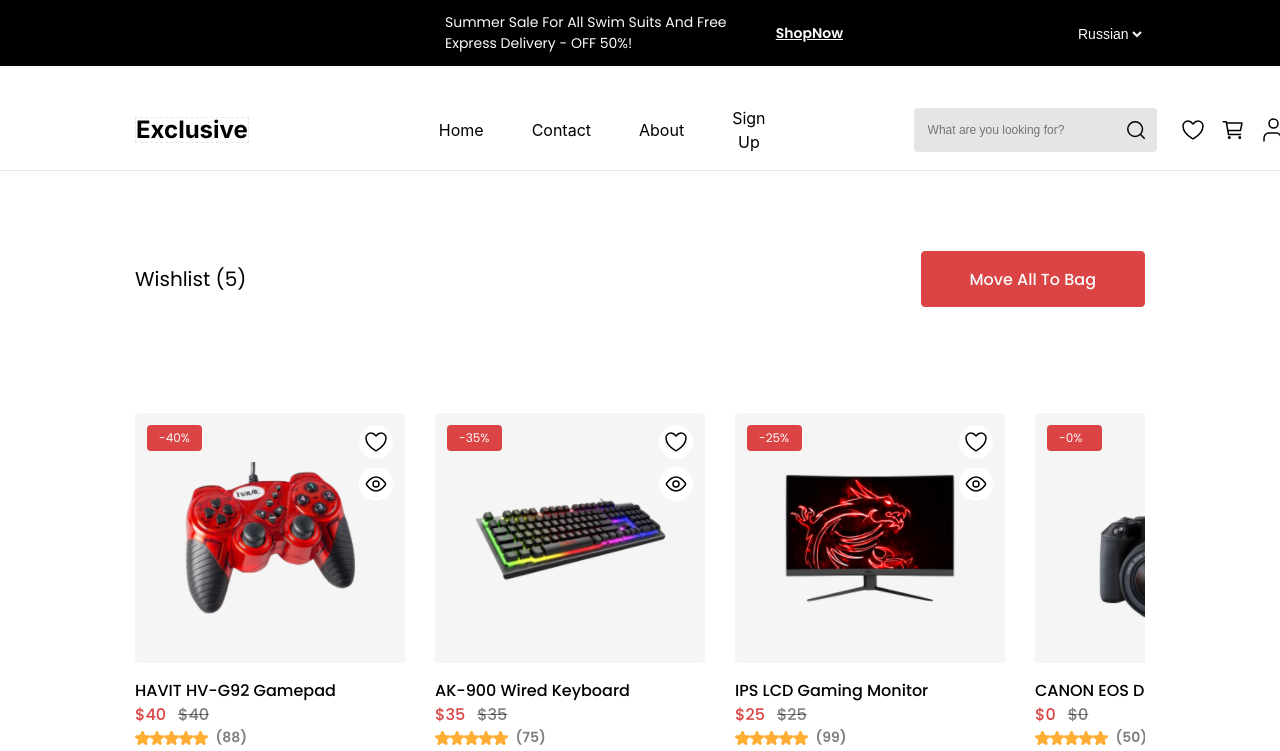
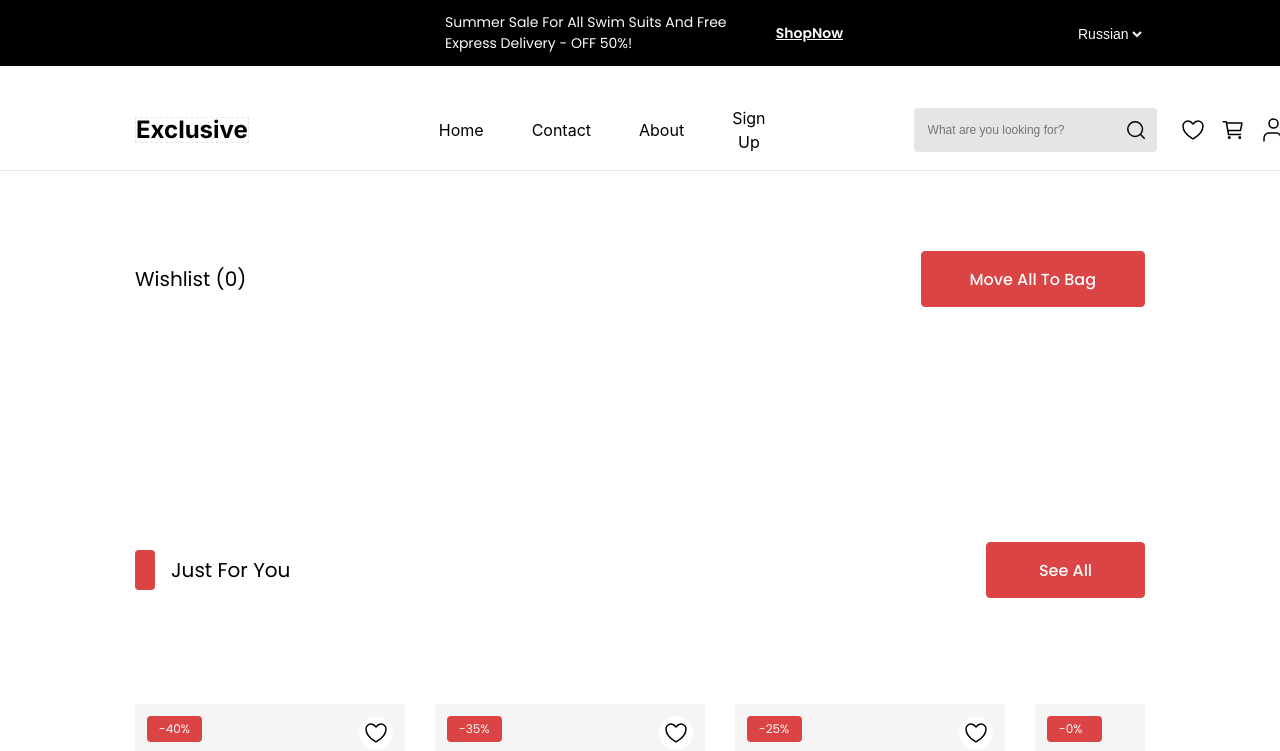
Before and after one commit to AnatoliyKlimov/Maxima-practice-2, a React (Create React App) app: page /wishlist in a window 1280 px wide. Shown: the top 751 px of the page. Built offline with nearby package versions, Linux system fonts and the light colour scheme.

Commit message:
Wishlist товаров

```diff
--- a/src/components/card-product/card-product.jsx
+++ b/src/components/card-product/card-product.jsx
@@ -14,7 +14,7 @@
                         </div>
 
                         <div className="card-product-main-block-btns">
-                            <button className="card-product-main-btns card-product-btn-like"></button>
+                            <button onClick={()=>props.addWishlist(props.elem)} className="card-product-main-btns card-product-btn-like"></button>
                             <button className="card-product-main-btns card-product-btn-view"></button>
                         </div>
                     <button className='card-product-add-cart' onClick={()=>props.addCart(props.elem)}>Add To Cart</button>
--- a/src/pages/about-page/about-page.jsx
+++ b/src/pages/about-page/about-page.jsx
@@ -1,7 +1,5 @@
 import '../about-page/about-page.css';
 import '../main-page/featured-section/featured-section.css'
-import Header from '../../components/header/header';
-import Footer from '../../components/footer/footer';
 import dataS from './data/statistics-data.js';
 import dataW from './data/workers-data.js'
 import StatisticsBlock from '../../components/statistics-block/statistics-block.jsx';
--- a/src/pages/main-page/todays-section/todays-section.jsx
+++ b/src/pages/main-page/todays-section/todays-section.jsx
@@ -15,9 +15,6 @@
     const secondary_title = "Flash Sales";
     const ViewAllProducts_btn = "View All Products";
     const listRef = useRef(null);
-    const countProducts = useSelector(store => store.countProducts);
-    const totalPrice = useSelector(store => store.totalPrice);
-    const basketProducts = useSelector(store => store.basketProducts);
     const dispatch = useDispatch();
 
     function scrollContainerBy(step) {
@@ -33,6 +30,15 @@
             price: data.price
         });
     }
+
+    function addProductWishList(data) {
+        dispatch({
+            type: 'ADD_PRODUCT_WISHLIST',
+            id: data.id,
+            data: data,
+        });
+    }
+
     let product = data.map((elem, index) => {
 
         return <CardProduct
@@ -43,6 +49,7 @@
             name={elem.name}
             raiting={elem.raiting}
             addCart = {addProduct}
+            addWishlist = {addProductWishList}
         />
     });
 
--- a/src/pages/wishlist-page/wishlist-page.jsx
+++ b/src/pages/wishlist-page/wishlist-page.jsx
@@ -1,17 +1,29 @@
 import '../wishlist-page/wishlist-page.css';
-import Header from '../../components/header/header';
-import Footer from '../../components/footer/footer';
-import TitleSection from '../../components/title-section/title-section';
 import ViewButton from '../../components/view-button/view-button';
 import CardProduct from '../../components/card-product/card-product';
 import '../../components/title-section/title-section.css'
 import data from '../../components/app/data.js';
+import { useSelector } from 'react-redux';
+import { useDispatch } from 'react-redux';
 
 function WishlistPage() {
-    let count = 5;
+    const wishListCountProducts = useSelector(store => store.wishListCountProducts);
+    const wishListProducts = useSelector(store => store.wishListProducts);
+    const dispatch = useDispatch();
     const secondary_title = "Flash Sales";
     const wishlist_btn_name = 'Move All To Bag';
     const just_btn_name = 'See All';
+
+    let wishList = wishListProducts.map((elem, index) => {
+        return <CardProduct
+            key={index}
+            discount={elem.discount}
+            img={elem.img}
+            name={elem.name}
+            raiting={elem.raiting}
+
+        />
+    });
 
     let product = data.map((elem, index) => {
         return <CardProduct
@@ -30,10 +42,10 @@
             <div className="container">
                 <section className="wishlist-section">
                     <div className="wishlist-title-block">
-                        <h2 className="wishlist-section-title">Wishlist ({count})</h2>
+                        <h2 className="wishlist-section-title">Wishlist ({wishListCountProducts})</h2>
                         <ViewButton name={wishlist_btn_name} />
                     </div>
-                    <div className="wishlist-cards-products">{product}</div>
+                    <div className="wishlist-cards-products">{wishList}</div>
                 </section>
                 <section className="just-section">
                     <div className="wishlist-title-block">
```
